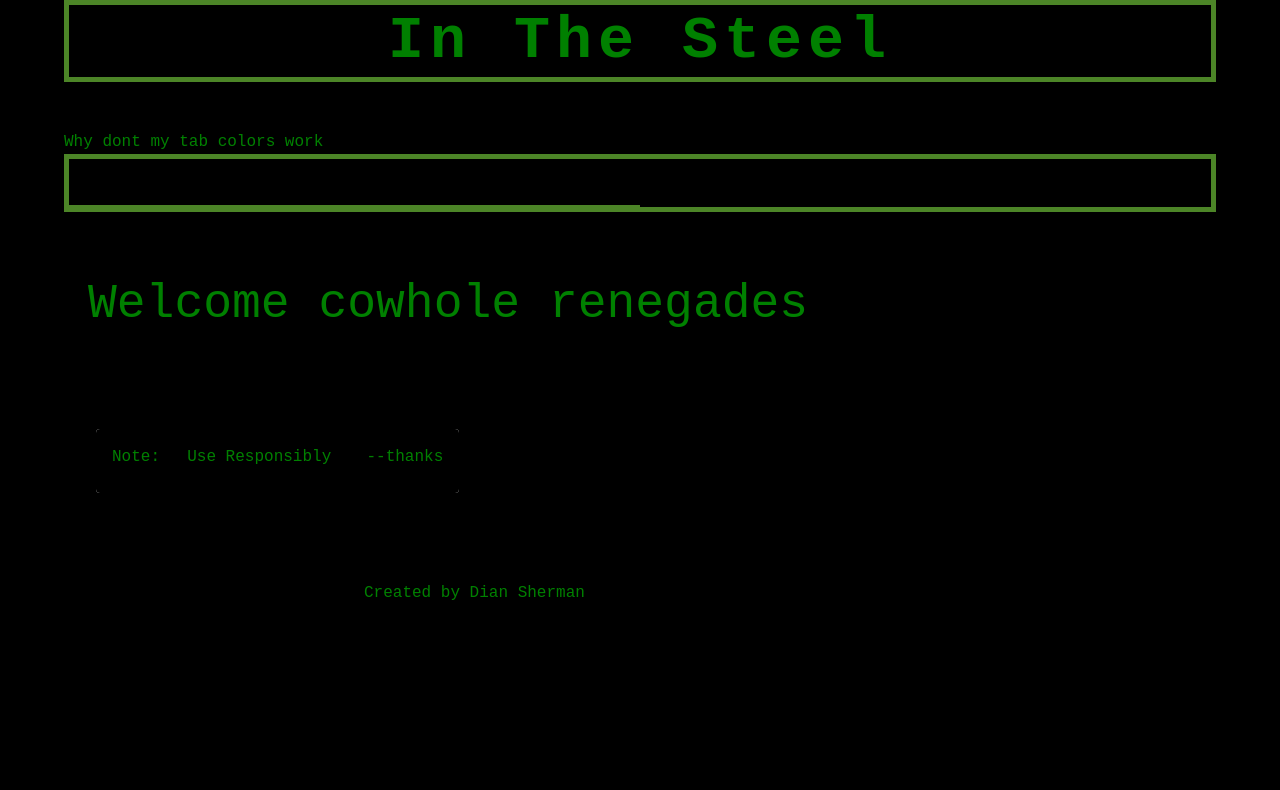
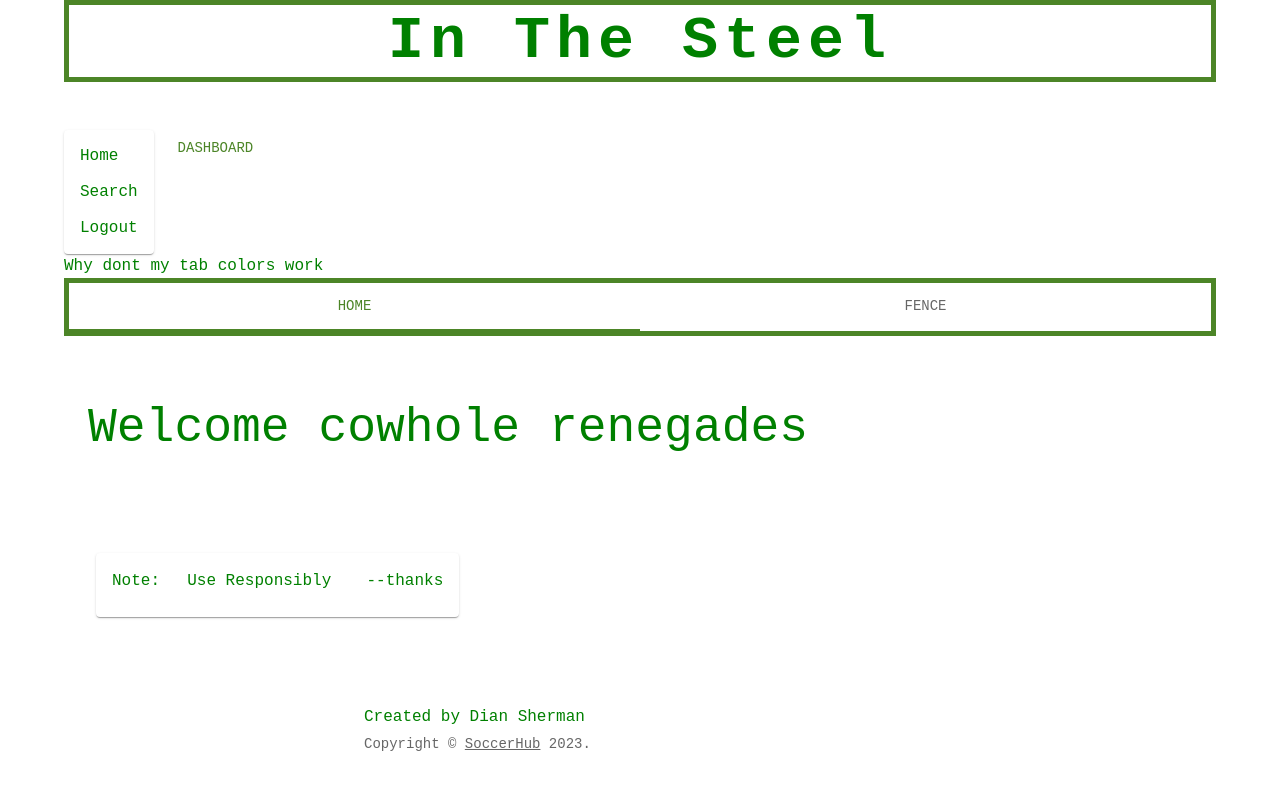
Before and after one commit to DianGigrich/inthesteel, a React (Create React App) app: page / in a window 1280 px wide. Shown: the top 790 px of the page. Built offline with nearby package versions, Linux system fonts and the light colour scheme.

Commit message:
trying out a popupmenu

```diff
--- a/src/App.js
+++ b/src/App.js
@@ -1,7 +1,7 @@
 import React from 'react';
 import { BrowserRouter as Router, Routes, Route } from "react-router-dom";
 import StickyFooter from "./components/Footer";
-import Fence from "./components/pages/Fence";
+import Fence from "./components/pages/Search";
 import Header from "./components/Header";
 import Navbar from "./components/Navigationbar";
 import Home from "./components/pages/Home";
--- a/src/components/Navigationbar.js
+++ b/src/components/Navigationbar.js
@@ -1,6 +1,14 @@
 import React from 'react';
 import { useNavigate } from 'react-router-dom';
 import { Box, Tabs, Tab, Typography} from '@mui/material/';
+import Button from '@mui/material/Button';
+import ClickAwayListener from '@mui/material/ClickAwayListener';
+import Grow from '@mui/material/Grow';
+import Paper from '@mui/material/Paper';
+import Popper from '@mui/material/Popper';
+import MenuItem from '@mui/material/MenuItem';
+import MenuList from '@mui/material/MenuList';
+import Stack from '@mui/material/Stack';
 
 
 
@@ -9,12 +17,105 @@
 
   const [value, setValue] = React.useState('Home');
 
+// start of popup menu
+const [open, setOpen] = React.useState(false);
+const anchorRef = React.useRef(null);
+
+const handleToggle = () => {
+  setOpen((prevOpen) => !prevOpen);
+};
+
+const handleClose = (event) => {
+  if (anchorRef.current && anchorRef.current.contains(event.target)) {
+    return;
+  }
+
+
+  setOpen(false);
+};
+
+function handleListKeyDown(event) {
+  if (event.key === 'Tab') {
+    event.preventDefault();
+    setOpen(false);
+  } else if (event.key === 'Escape') {
+    setOpen(false);
+  }
+}
+
+// return focus to the button when we transitioned from !open -> open
+const prevOpen = React.useRef(open);
+React.useEffect(() => {
+  if (prevOpen.current === true && open === false) {
+    anchorRef.current.focus();
+  }
+
+  prevOpen.current = open;
+}, [open]);
+
+  // end menu functions
+
   const handleTabChange = (event, newValue) => {
     setValue(newValue);
   };
 
   return (
-
+  <>
+  <Stack direction="row" spacing={2}>
+      <Paper>
+        <MenuList>
+          <MenuItem onClick={() => navigate('/')} >Home</MenuItem>
+          <MenuItem label="Fence" onClick={() => navigate('/Fence')}>Search</MenuItem>
+          <MenuItem>Logout</MenuItem>
+        </MenuList>
+      </Paper>
+      <div>
+        <Button
+          ref={anchorRef}
+          id="composition-button"
+          aria-controls={open ? 'composition-menu' : undefined}
+          aria-expanded={open ? 'true' : undefined}
+          aria-haspopup="true"
+          onClick={handleToggle}
+        >
+          Dashboard
+        </Button>
+        <Popper
+          open={open}
+          anchorEl={anchorRef.current}
+          role={undefined}
+          placement="bottom-start"
+          transition
+          disablePortal
+        >
+          {({ TransitionProps, placement }) => (
+            <Grow
+              {...TransitionProps}
+              style={{
+                transformOrigin:
+                  placement === 'bottom-start' ? 'left top' : 'left bottom',
+              }}
+            >
+              <Paper>
+                <ClickAwayListener onClickAway={handleClose}>
+                  <MenuList
+                    autoFocusItem={open}
+                    id="composition-menu"
+                    aria-labelledby="composition-button"
+                    onKeyDown={handleListKeyDown}
+                  >
+                    <MenuItem value='home' onClick={handleClose}>Home</MenuItem>
+                    <MenuItem value='search' onClick={handleClose}>Search</MenuItem>
+                    <MenuItem onClick={handleClose}>Logout</MenuItem>
+                  </MenuList>
+                </ClickAwayListener>
+              </Paper>
+            </Grow>
+          )}
+        </Popper>
+      </div>
+    </Stack>
+    {/* end menu */}
     <Box sx={{ width: '100%' }}>
       <Typography>
       Why dont my tab colors work
@@ -34,6 +135,6 @@
 
       </Tabs>
     </Box>
-
+</>
   )
 }
--- a/src/index.css
+++ b/src/index.css
@@ -1,5 +1,5 @@
 * {
-  background: black;
+  /* background: black; */
   color: green;
 }
 
```
Also changed, not shown: src/components/pages/Search.js (renamed from src/components/pages/Fence.js).
